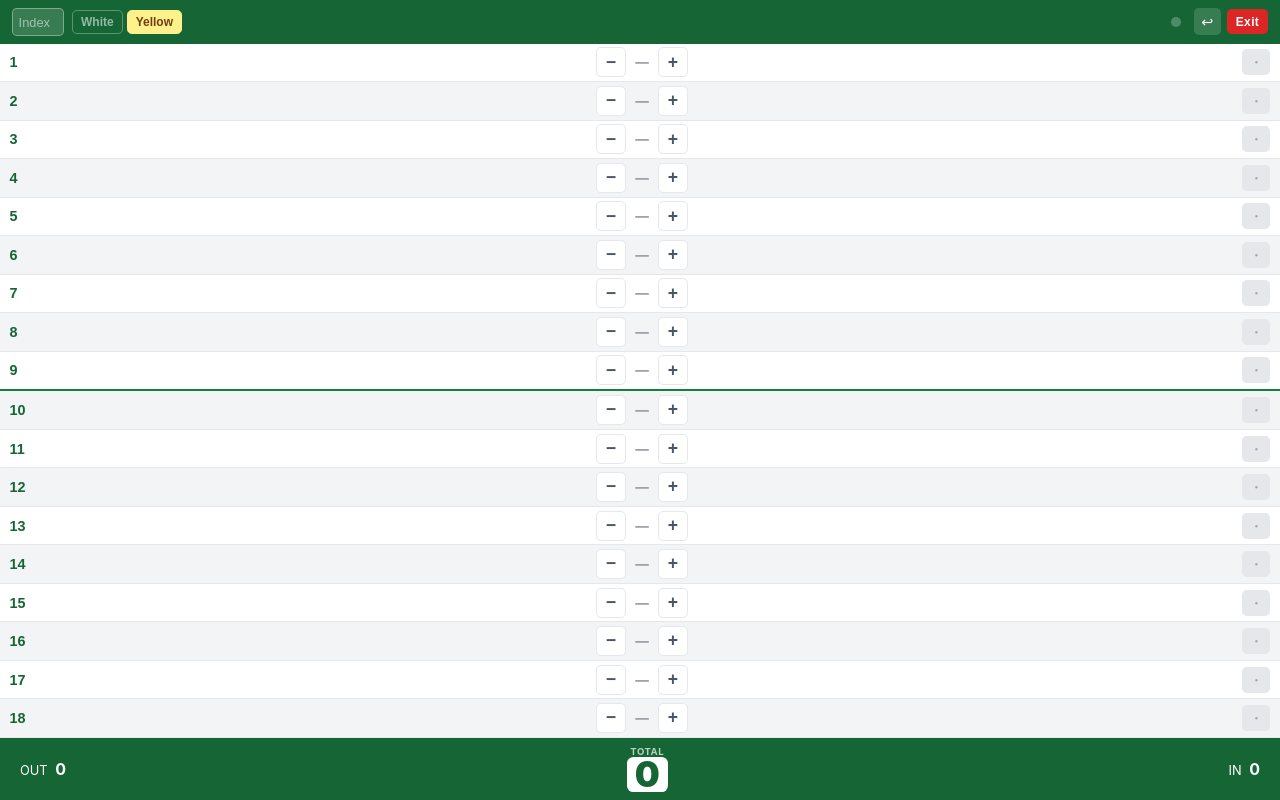
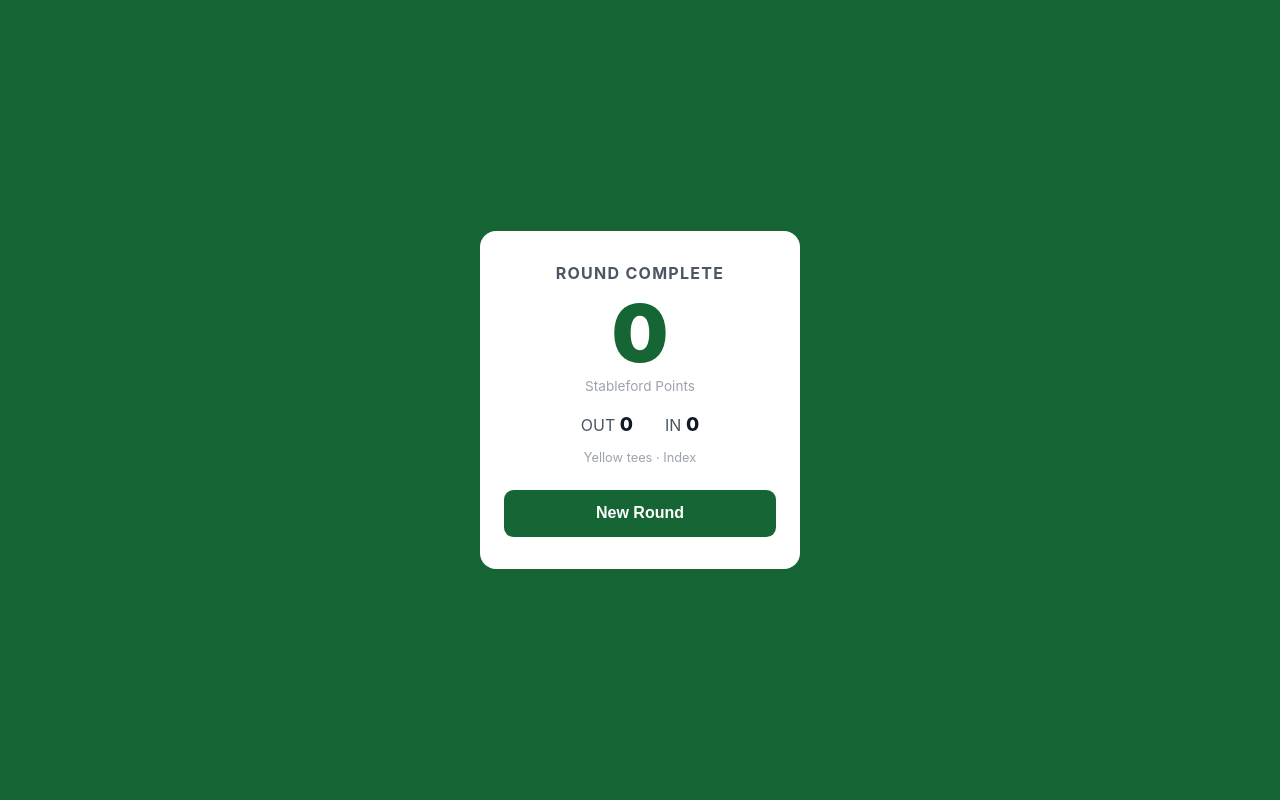
Before and after one commit to johnnydw-bit/golf-stableford, a React (Vite) app: page / in a window 1280 px wide. Both pictures are taken after a click on the button "Exit". Built offline with nearby package versions, Linux system fonts and the light colour scheme.

Commit message:
Exit shows round summary screen with New Round option

```diff
--- a/src/App.jsx
+++ b/src/App.jsx
@@ -43,6 +43,7 @@ export default function App() {
   const [index, setIndex] = useState(saved?.index ?? '')
   const [tee, setTee] = useState(saved?.tee ?? 'yellow')
   const [scores, setScores] = useState(saved?.scores ?? Array(18).fill(null))
+  const [finished, setFinished] = useState(null) // { totalPts, outPts, inPts } when round ended
   const [popup, setPopup] = useState(null)
   const [voiceState, setVoiceState] = useState('off') // 'off' | 'listening' | 'confirm' | 'error'
   const [voiceMsg, setVoiceMsg] = useState('')
@@ -186,10 +187,14 @@ export default function App() {
   const handleExit = () => {
     stopListening()
     wakeLockRef.current?.release()
+    setFinished({ totalPts, outPts, inPts, index, tee })
+  }
+
+  const handleNewRound = () => {
     localStorage.removeItem(STORAGE_KEY)
     setScores(Array(18).fill(null))
-    setIndex('')
-    setTee('yellow')
+    setFinished(null)
+    startListening()
   }
 
   useEffect(() => {
@@ -210,6 +215,22 @@ export default function App() {
   const inPts    = sumPts(holeData.slice(9))
 
   const popupHole = popup !== null ? holeData[popup] : null
+
+  if (finished) return (
+    <div className="finished">
+      <div className="finished-card">
+        <div className="finished-title">Round Complete</div>
+        <div className="finished-total">{finished.totalPts}</div>
+        <div className="finished-label">Stableford Points</div>
+        <div className="finished-sub">
+          <span>OUT <strong>{finished.outPts}</strong></span>
+          <span>IN <strong>{finished.inPts}</strong></span>
+        </div>
+        <div className="finished-meta">{tees[finished.tee].label} tees · Index {finished.index}</div>
+        <button className="start-btn" onClick={handleNewRound}>New Round</button>
+      </div>
+    </div>
+  )
 
   return (
     <div className="app">
--- a/src/index.css
+++ b/src/index.css
@@ -212,6 +212,29 @@ html, body, #root {
   border-radius: 0.4rem; padding: 0 0.5rem;
 }
 
+/* ── Finished screen ── */
+.finished {
+  height: 100dvh; display: flex; align-items: center; justify-content: center;
+  background: var(--green-800); padding: 2rem;
+}
+.finished-card {
+  background: white; border-radius: 1rem; padding: 2rem 1.5rem;
+  width: 100%; max-width: 320px; text-align: center;
+  display: flex; flex-direction: column; align-items: center; gap: 0.6rem;
+}
+.finished-title { font-size: 1rem; font-weight: 700; color: var(--gray-600); text-transform: uppercase; letter-spacing: 0.08em; }
+.finished-total { font-size: 5rem; font-weight: 900; color: var(--green-800); line-height: 1; }
+.finished-label { font-size: 0.85rem; color: var(--gray-400); margin-top: -0.25rem; }
+.finished-sub { display: flex; gap: 2rem; font-size: 1rem; color: var(--gray-600); margin-top: 0.5rem; }
+.finished-sub strong { font-size: 1.2rem; font-weight: 800; color: var(--gray-900); }
+.finished-meta { font-size: 0.8rem; color: var(--gray-400); margin-top: 0.25rem; }
+.start-btn {
+  margin-top: 1rem; width: 100%; padding: 0.9rem;
+  background: var(--green-800); color: white;
+  border: none; border-radius: 0.6rem;
+  font-size: 1rem; font-weight: 700; cursor: pointer;
+}
+
 /* ── Popup ── */
 .overlay {
   position: fixed; inset: 0;
```
